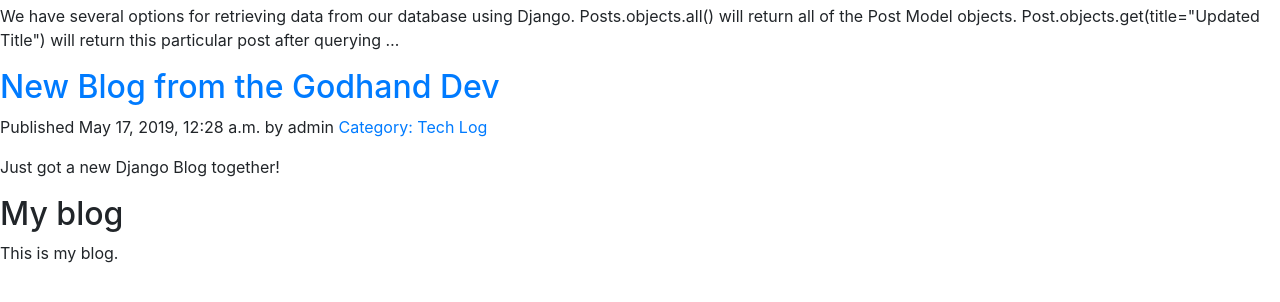
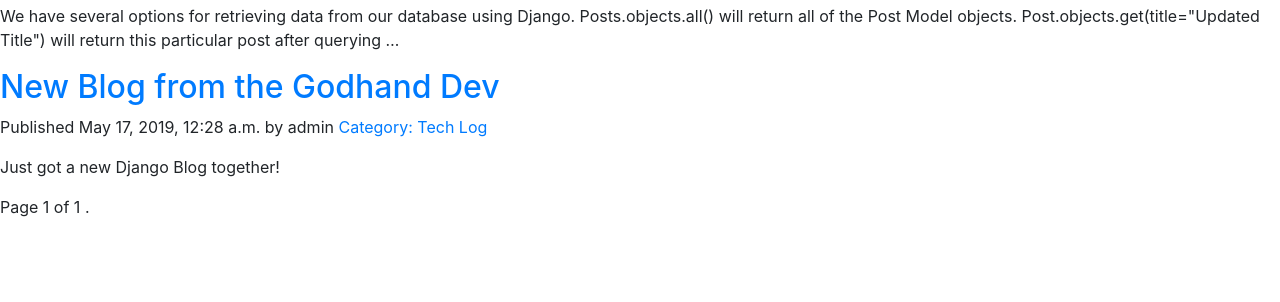
Before and after one commit to AyoHandGod/djangoBlog, a Django app: page / in a window 1280 px wide. Shown: the part 138-440 px from the top of the page. Run offline with Django 3.2, Linux system fonts and the light colour scheme; data comes from the database, SQL or seed files in the repository; some libraries are stand-ins or nearby versions.

Commit message:
Updated post detail.html to display the Blog name as a link to homepage and the article title to no longer be a link.
Added Pagination support to category and post list methods in
blog/post.py. Added pagination.html and linked to post/list.html. Added
logger to blog/views.py.

```diff
--- a/blog/templates/blog/base.html
+++ b/blog/templates/blog/base.html
@@ -15,10 +15,11 @@
     {% block content %}
     {% endblock %}
 </div>
+<!--
 <div id="sidebar">
     <h2>My blog</h2>
     <p>This is my blog.</p>
-</div>
+</div> -->
 
 <script src="https://stackpath.bootstrapcdn.com/bootstrap/4.3.1/js/bootstrap.min.js"
         integrity="sha384-JjSmVgyd0p3pXB1rRibZUAYoIIy6OrQ6VrjIEaFf/nJGzIxFDsf4x0xIM+B07jRM"
--- /dev/null
+++ b/blog/templates/blog/pagination.html
@@ -0,0 +1,13 @@
+<div class="pagination">
+    <span class="step-links">
+        {% if page.has_previous %}
+        <a href="?page={{ page.previous_page_number }}">Previous</a>
+        {% endif %}
+        <span class="current">
+            Page {{ page.number }} of {{ page.paginator.num_pages }} .
+        </span>
+        {% if page.has_next %}
+        <a href="?page={{ page.next_page_number }}">Next</a>
+        {% endif %}
+    </span>
+</div>
--- a/blog/templates/blog/post/list.html
+++ b/blog/templates/blog/post/list.html
@@ -20,4 +20,5 @@
       </p>
       {{ post.body|truncatewords:30|linebreaks }}
     {% endfor %}
+    {% include "../pagination.html" with page=posts %}
 {% endblock %}
--- a/blog/views.py
+++ b/blog/views.py
@@ -1,13 +1,36 @@
 from django.shortcuts import render, get_object_or_404
+from django.core.paginator import Paginator, EmptyPage, \
+    PageNotAnInteger
+from django.utils.log import AdminEmailHandler
+import logging
+
 from .models import Post, Category
 
 
 # Create your views here.
+logger = logging.getLogger(__name__)
+logger.setLevel(logging.DEBUG)
+
+fh = logging.FileHandler('spam.log')
+emailHandler = AdminEmailHandler(include_html=True)
+logger.addHandler(fh)
+logger.addHandler(emailHandler)
+
 
 # Post Methods
 def list_post(request):
     posts = Post.objects.all()
-    context = {'posts': posts}
+    paginator = Paginator(posts, 5)  # posts each page
+    page = request.GET.get('page')
+    try:
+        posts = paginator.page(page)
+    except PageNotAnInteger:
+        # If the page is not an integer deliver the first page
+        posts = paginator.page(1)
+    except EmptyPage:
+        # If the page is out of range deliver last page of results
+        posts = paginator.page(paginator.num_pages)
+    context = {'posts': posts, 'page': page}
     return render(request, 'blog/post/list.html', context)
 
 
@@ -24,7 +47,15 @@ def post_detail(request, year, month, day, post):
 # category methods
 def list_categories(request):
     categories = Category.objects.all()
-    context = {'categories': categories}
+    paginator = Paginator(categories, 3)
+    page = request.GET.get('page')
+    try:
+        categories = paginator.page(page)
+    except PageNotAnInteger:
+        categories = paginator.page(1)
+    except EmptyPage:
+        categories = paginator.page(paginator.num_pages)
+    context = {'categories': categories, 'page': page}
     return render(request, 'blog/category/list.html',
                   context)
 
```
Also changed, not shown: blog/templates/blog/post/detail.html (+4 -4 lines), blog/migrations/0002_auto_20190517_2115.py (added), blog/migrations/0003_auto_20190518_1704.py (added).
